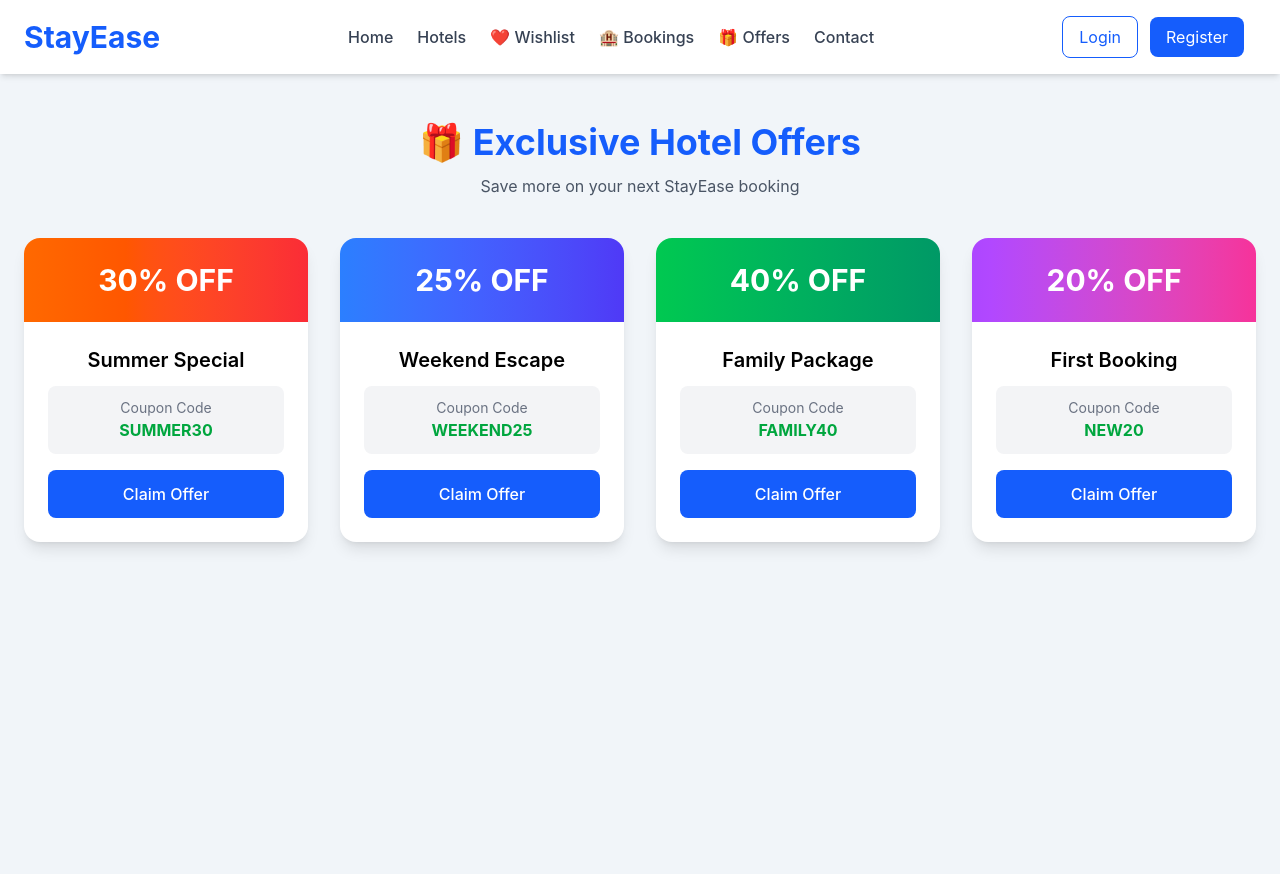
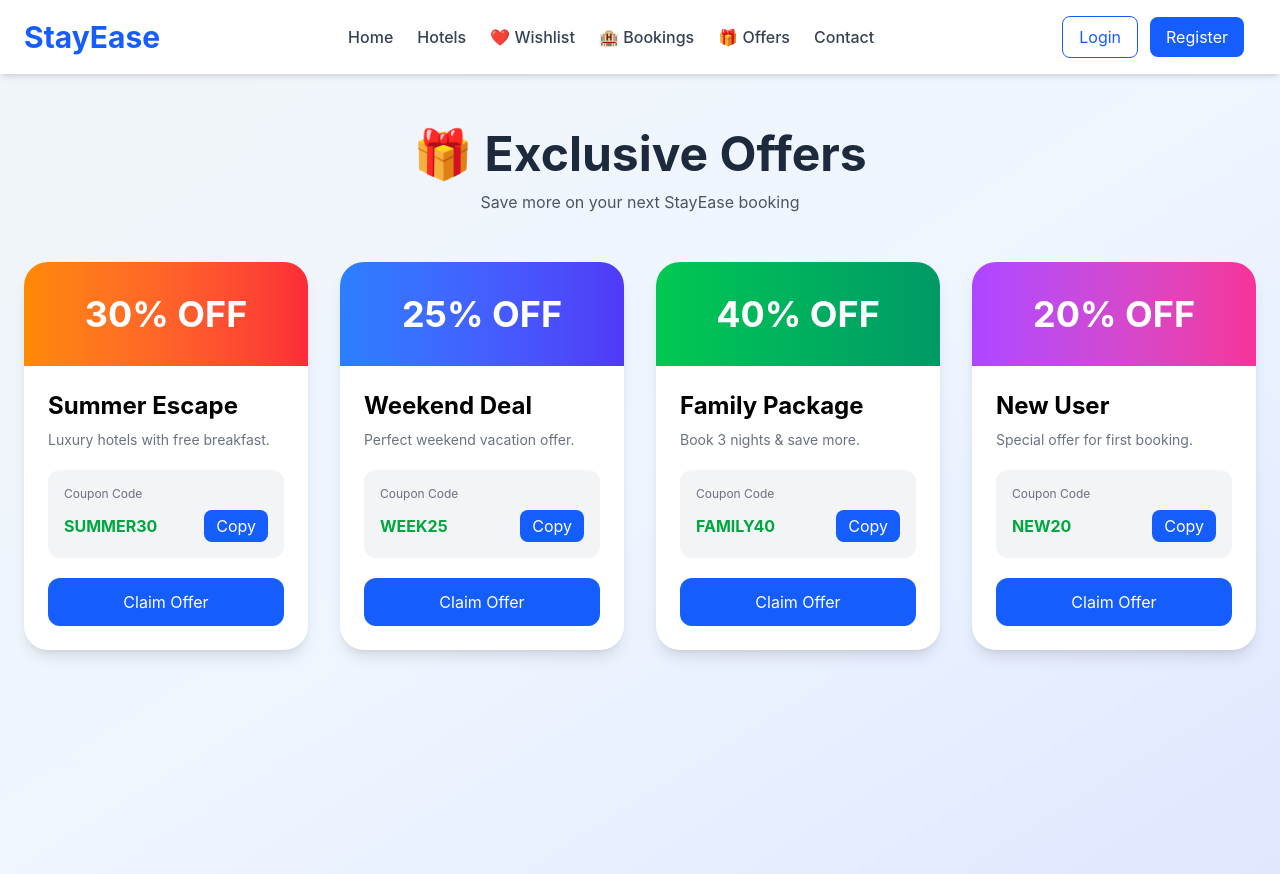
Before and after one commit to Ayaan312/stayease, a React (Vite) app: page /offers in a window 1280 px wide. Built offline with nearby package versions, Linux system fonts and the light colour scheme.

Commit message:
Updated Offers and Hotels pages

```diff
--- a/src/pages/Offers.jsx
+++ b/src/pages/Offers.jsx
@@ -1,79 +1,130 @@
+import { useState } from "react";
+
 function Offers() {
+  const [selected, setSelected] = useState(null);
+
   const offers = [
     {
-      title: "Summer Special",
+      id: 1,
+      title: "Summer Escape",
       discount: "30% OFF",
       code: "SUMMER30",
-      color: "from-orange-500 to-red-500",
+      color: "from-orange-400 to-red-500",
+      desc: "Luxury hotels with free breakfast."
     },
     {
-      title: "Weekend Escape",
+      id: 2,
+      title: "Weekend Deal",
       discount: "25% OFF",
-      code: "WEEKEND25",
+      code: "WEEK25",
       color: "from-blue-500 to-indigo-600",
+      desc: "Perfect weekend vacation offer."
     },
     {
+      id: 3,
       title: "Family Package",
       discount: "40% OFF",
       code: "FAMILY40",
       color: "from-green-500 to-emerald-600",
+      desc: "Book 3 nights & save more."
     },
     {
-      title: "First Booking",
+      id: 4,
+      title: "New User",
       discount: "20% OFF",
       code: "NEW20",
       color: "from-purple-500 to-pink-500",
+      desc: "Special offer for first booking."
     },
   ];
 
+  const copyCode = (code) => {
+    navigator.clipboard.writeText(code);
+    alert("Coupon Copied!");
+  };
+
   return (
-    <div className="bg-slate-100 min-h-screen py-12 px-6">
+    <div className="min-h-screen bg-gradient-to-br from-slate-100 via-blue-50 to-indigo-100 py-14 px-6">
+
       <div className="max-w-7xl mx-auto">
 
-        <h1 className="text-4xl font-bold text-center text-blue-600 mb-3">
-          🎁 Exclusive Hotel Offers
-        </h1>
+        <div className="text-center mb-12">
+          <h1 className="text-5xl font-bold text-slate-800">
+            🎁 Exclusive Offers
+          </h1>
 
-        <p className="text-center text-gray-600 mb-10">
-          Save more on your next StayEase booking
-        </p>
+          <p className="text-gray-600 mt-3">
+            Save more on your next StayEase booking
+          </p>
+        </div>
 
         <div className="grid md:grid-cols-2 lg:grid-cols-4 gap-8">
-          {offers.map((offer, index) => (
+
+          {offers.map((offer) => (
+
             <div
-              key={index}
-              className="bg-white rounded-2xl shadow-lg overflow-hidden hover:scale-105 transition duration-300"
+              key={offer.id}
+              onClick={() => setSelected(offer)}
+              className="bg-white rounded-3xl overflow-hidden shadow-lg hover:shadow-2xl hover:-translate-y-3 hover:scale-105 transition duration-500 cursor-pointer"
             >
-              <div
-            className={`bg-linear-to-r ${offer.color} p-6 text-white text-center`}
-              >
-                <h2 className="text-3xl font-bold">
+
+              <div className={`bg-gradient-to-r ${offer.color} p-8 text-center`}>
+
+                <h2 className="text-4xl font-bold text-white">
                   {offer.discount}
                 </h2>
+
               </div>
 
-              <div className="p-6 text-center">
-                <h3 className="text-xl font-semibold mb-3">
+              <div className="p-6">
+
+                <h3 className="text-2xl font-bold mb-2">
                   {offer.title}
                 </h3>
 
-                <div className="bg-gray-100 rounded-lg p-3 mb-4">
-                  <p className="text-sm text-gray-500">
+                <p className="text-gray-500 text-sm mb-5">
+                  {offer.desc}
+                </p>
+
+                <div className="bg-gray-100 rounded-xl p-4">
+
+                  <p className="text-xs text-gray-500">
                     Coupon Code
                   </p>
-                  <p className="font-bold text-green-600">
-                    {offer.code}
-                  </p>
+
+                  <div className="flex justify-between items-center mt-2">
+
+                    <span className="font-bold text-green-600">
+                      {offer.code}
+                    </span>
+
+                    <button
+                      onClick={(e) => {
+                        e.stopPropagation();
+                        copyCode(offer.code);
+                      }}
+                      className="bg-blue-600 text-white px-3 py-1 rounded-lg hover:bg-blue-700"
+                    >
+                      Copy
+                    </button>
+
+                  </div>
+
                 </div>
 
-                <button className="w-full bg-blue-600 hover:bg-blue-700 text-white py-3 rounded-lg font-medium">
+                <button
+                  className="mt-5 w-full bg-blue-600 hover:bg-blue-700 text-white py-3 rounded-xl transition"
+                >
                   Claim Offer
                 </button>
+
               </div>
+
             </div>
+
           ))}
+
         </div>
-
       </div>
     </div>
   );
--- a/src/pages/hotels.jsx
+++ b/src/pages/hotels.jsx
@@ -3,7 +3,6 @@ import hotelsData from "../data/hotels";
 import HotelCard from "../components/HotelCard";
 
 function Hotels() {
-
   const [search, setSearch] = useState("");
 
   const filteredHotels = hotelsData.filter((hotel) =>
@@ -11,27 +10,90 @@ function Hotels() {
   );
 
   return (
-    <div className="container mx-auto p-5">
+    <div className="min-h-screen bg-gradient-to-br from-sky-50 via-white to-indigo-100 py-12 px-6">
 
-      <h1 className="text-3xl font-bold mb-5">
-        Hotels
+      <div className="max-w-7xl mx-auto">
+
+        {/* Heading */}
+        <div className="text-center mb-12">
+
+          <h1 className="text-5xl font-extrabold text-gray-800 mb-4 animate-pulse">
+            Discover Amazing Hotels
           </h1>
+
+          <p className="text-gray-600 text-lg">
+            Find luxury hotels, resorts and budget stays at the best prices.
+          </p>
+
+        </div>
+
+        {/* Search Box */}
+        <div className="flex justify-center mb-12">
+
+          <div className="relative w-full md:w-2/3">
 
             <input
               type="text"
-        placeholder="Search Hotel..."
-        className="border p-3 w-full mb-5 rounded"
+              placeholder="🔍 Search hotels..."
+              value={search}
               onChange={(e) => setSearch(e.target.value)}
+              className="
+                w-full
+                py-4
+                px-6
+                rounded-full
+                border
+                border-blue-200
+                shadow-xl
+                bg-white/80
+                backdrop-blur-md
+                focus:outline-none
+                focus:ring-4
+                focus:ring-blue-300
+                transition-all
+                duration-300
+                text-lg
+              "
             />
 
-      <div className="grid md:grid-cols-3 gap-6">
+          </div>
 
-        {filteredHotels.map((hotel) => (
-          <HotelCard
+        </div>
+
+        {/* Hotels */}
+        <div className="grid sm:grid-cols-2 lg:grid-cols-3 gap-8">
+
+          {filteredHotels.length > 0 ? (
+            filteredHotels.map((hotel) => (
+              <div
                 key={hotel.id}
-            hotel={hotel}
-          />
-        ))}
+                className="
+                  transform
+                  transition-all
+                  duration-500
+                  hover:-translate-y-3
+                  hover:scale-105
+                  animate-fadeIn
+                "
+              >
+                <HotelCard hotel={hotel} />
+              </div>
+            ))
+          ) : (
+            <div className="col-span-full text-center py-20">
+
+              <h2 className="text-3xl font-bold text-gray-700">
+                😔 No Hotels Found
+              </h2>
+
+              <p className="text-gray-500 mt-2">
+                Try searching with another name.
+              </p>
+
+            </div>
+          )}
+
+        </div>
 
       </div>
 
```
Lines whose indentation alone changed are shown as unchanged.
